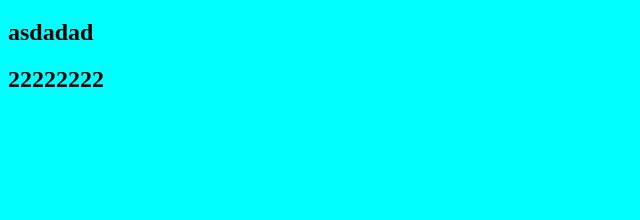
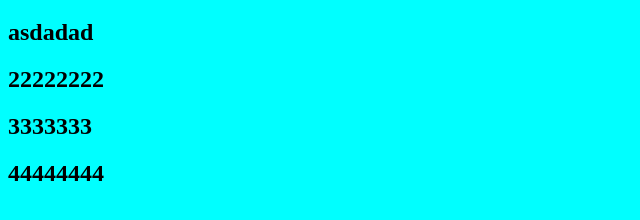
Before and after one commit to SongSaiXiang/--2308a, a website: page index.html in a window 1280 px wide. Shown: the part 70-290 px from the top of the page, without its empty margins (0-640 px from the left). Drawn offline with Linux system fonts and the light colour scheme.

Commit message:
开源dev

```diff
--- a/index.html
+++ b/index.html
@@ -14,6 +14,8 @@
     <h1>首页</h1>
     <h2>asdadad</h2>
     <h2>22222222</h2>
+    <h2>3333333</h2>
+    <h2>44444444</h2>
   </body>
   <script>
     alert("111");
```
